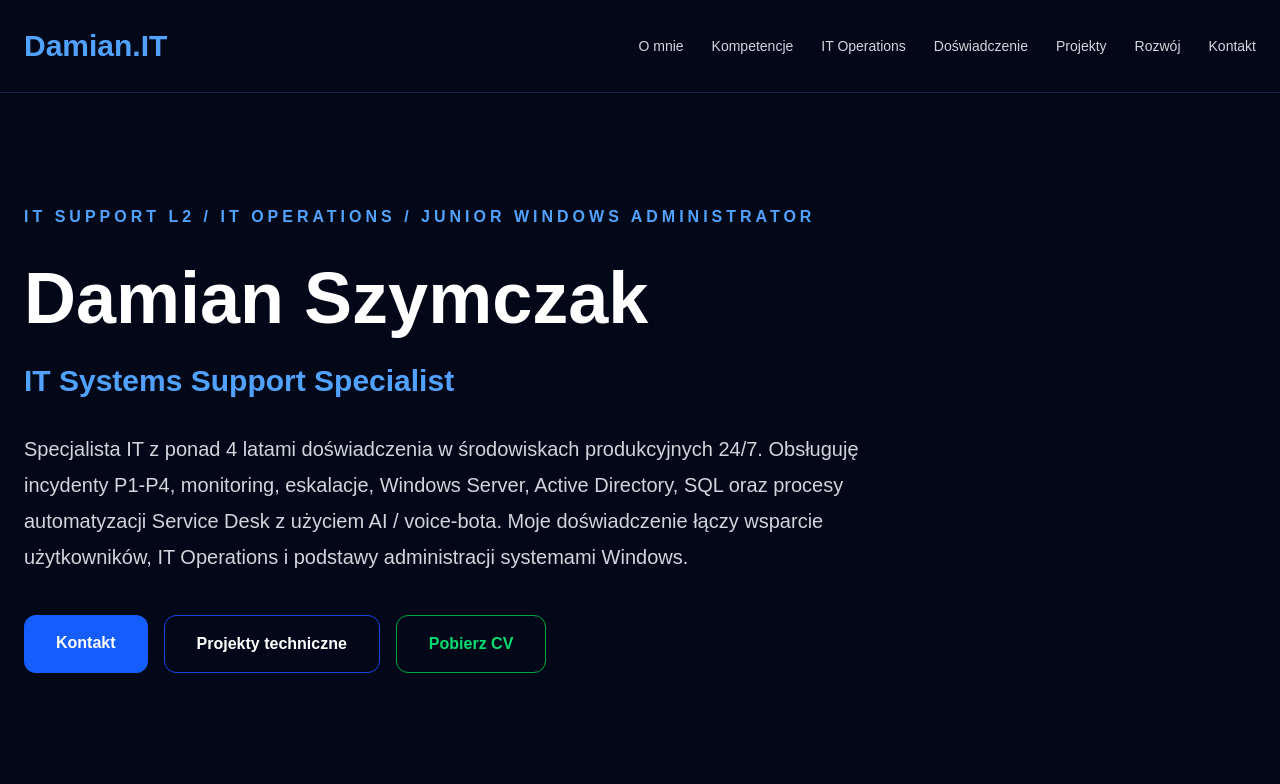
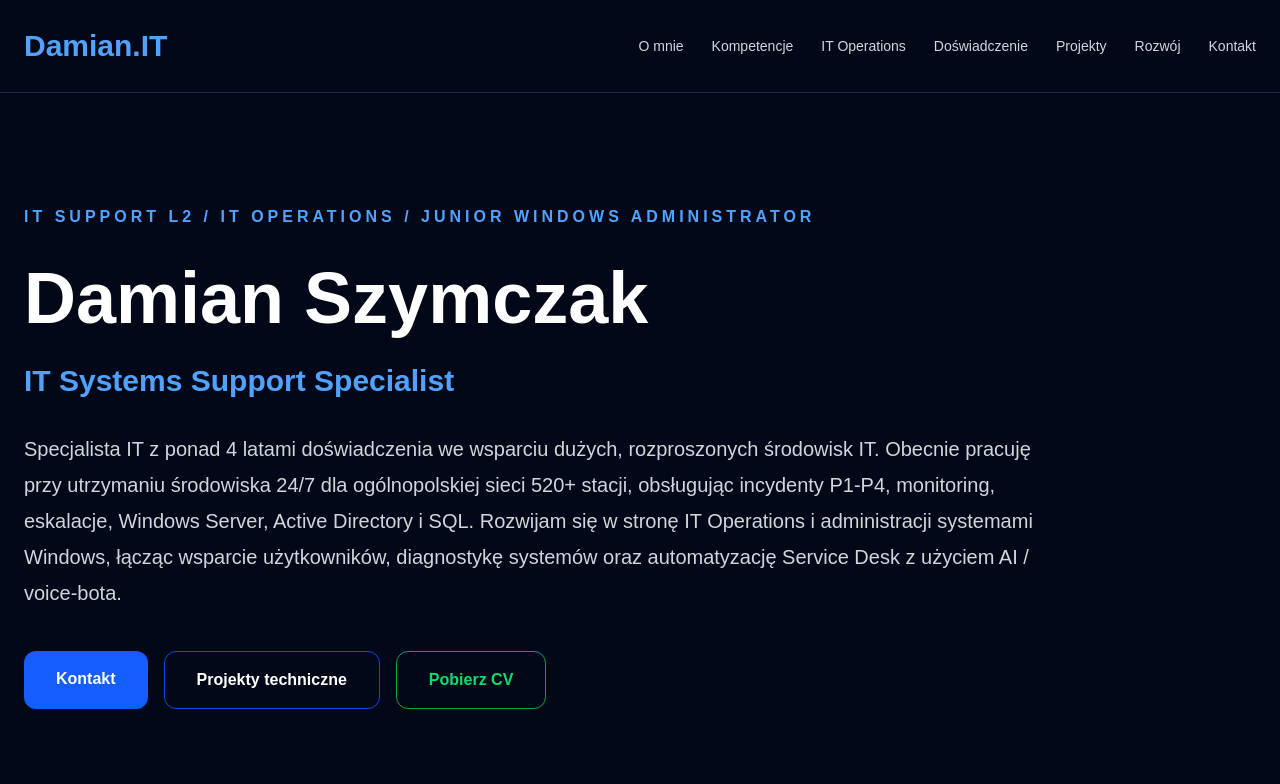
Before and after one commit to damianszymczak-it/damian-portfolio, a Next.js app: page / in a window 1280 px wide. Shown: the top 784 px of the page. Built offline with nearby package versions, Linux system fonts and the light colour scheme.

Commit message:
Improve hero profile text

```diff
--- a/src/app/page.tsx
+++ b/src/app/page.tsx
@@ -298,13 +298,15 @@ export default function Home() {
             IT Systems Support Specialist
           </h2>
 
-          <p className="max-w-4xl text-xl leading-9 text-gray-300">
-          Specjalista IT z ponad 4 latami doświadczenia w środowiskach produkcyjnych
-          24/7. Obsługuję incydenty P1-P4, monitoring, eskalacje, Windows Server,
-          Active Directory, SQL oraz procesy automatyzacji Service Desk z użyciem AI /
-          voice-bota. Moje doświadczenie łączy wsparcie użytkowników, IT Operations i
-          podstawy administracji systemami Windows.
-         </p>
+          <p className="max-w-5xl text-xl leading-9 text-gray-300">
+            Specjalista IT z ponad 4 latami doświadczenia we wsparciu dużych,
+            rozproszonych środowisk IT. Obecnie pracuję przy utrzymaniu
+            środowiska 24/7 dla ogólnopolskiej sieci 520+ stacji, obsługując
+            incydenty P1-P4, monitoring, eskalacje, Windows Server, Active
+            Directory i SQL. Rozwijam się w stronę IT Operations i administracji
+            systemami Windows, łącząc wsparcie użytkowników, diagnostykę
+            systemów oraz automatyzację Service Desk z użyciem AI / voice-bota.
+          </p>
 
           <div className="mt-10 flex flex-wrap gap-4">
             <a
```
